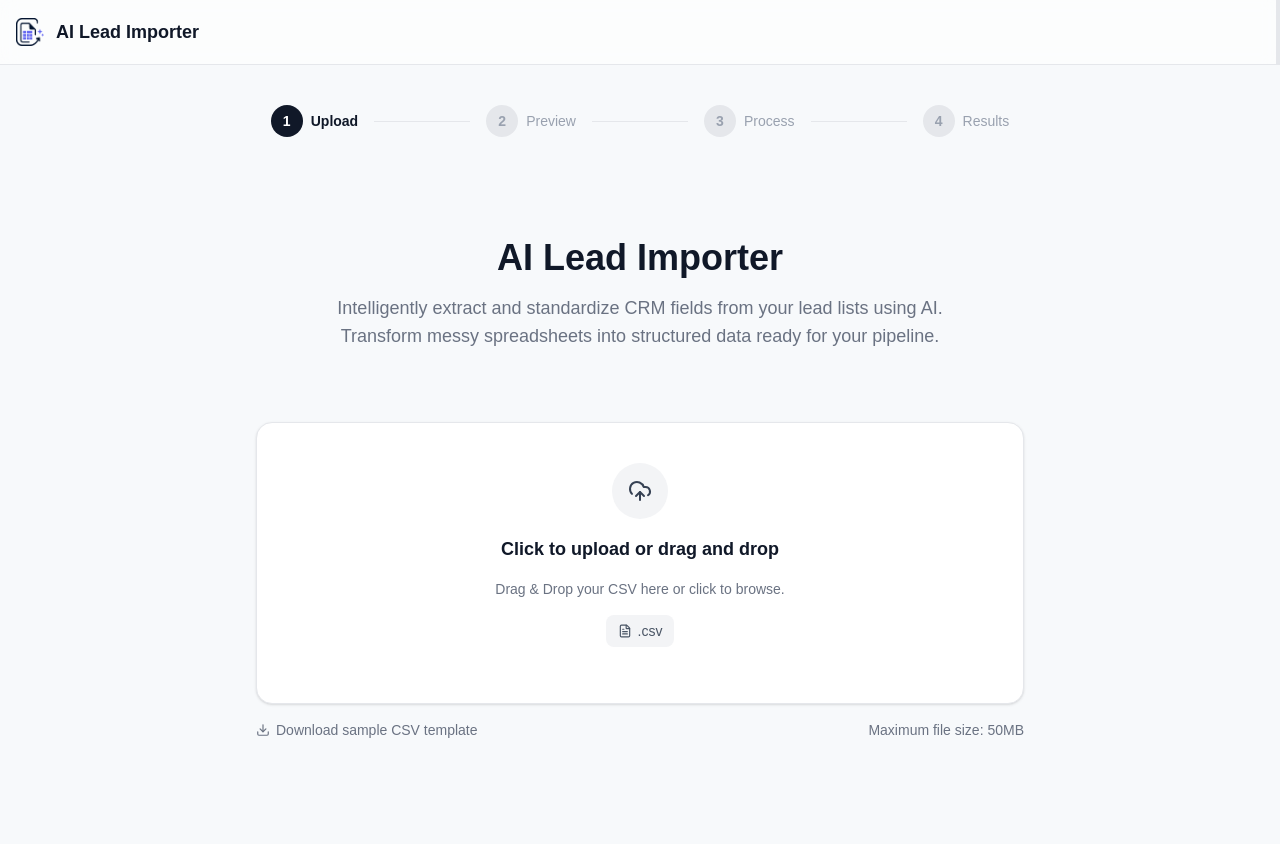
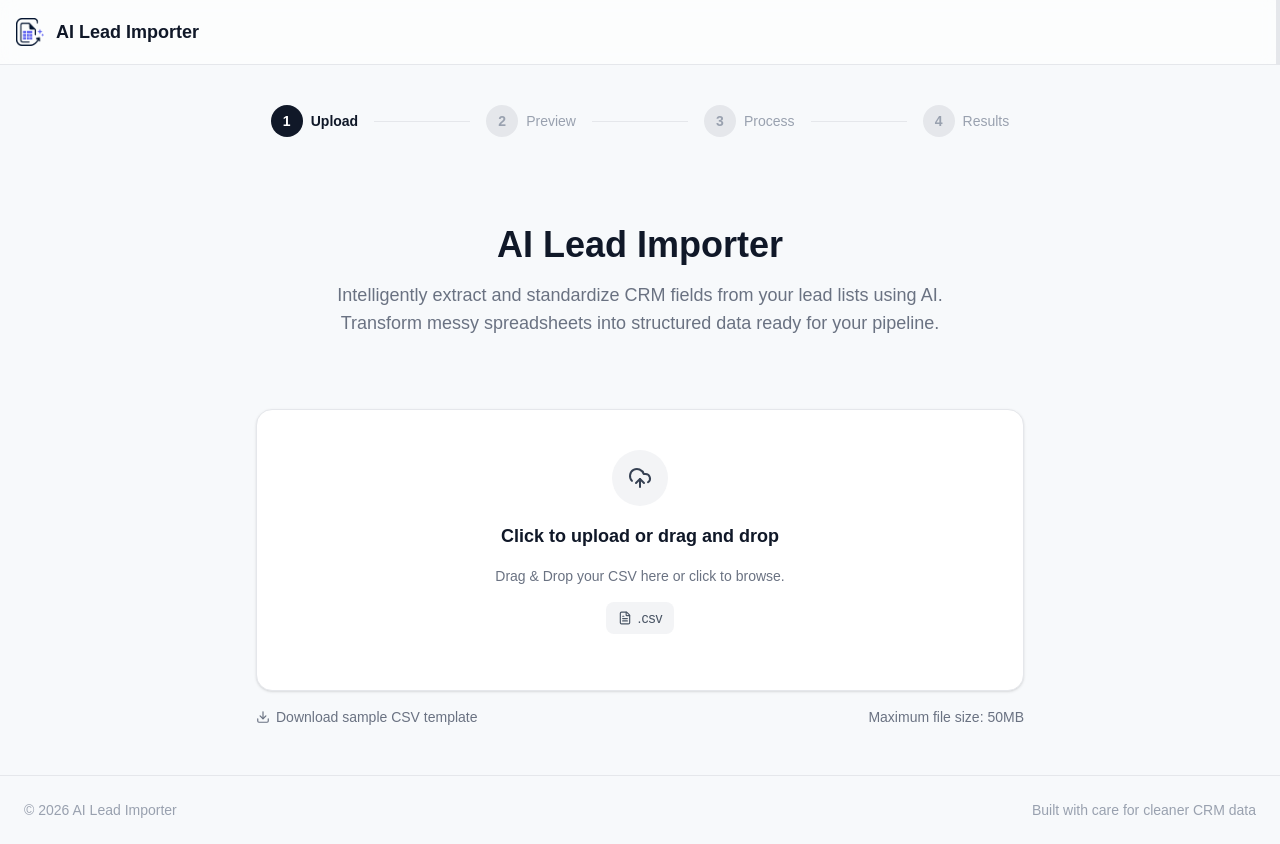
Before and after one commit to Shreyaakatiyar/AI_Lead_Importer, a Next.js app in the folder frontend/: page / in a window 1280 px wide. Before the commit the page ends 800 px from the top, so only its background shows below. Built offline with nearby package versions, Linux system fonts and the light colour scheme.

Commit message:
Add Footer

```diff
--- a/frontend/app/page.tsx
+++ b/frontend/app/page.tsx
@@ -13,6 +13,7 @@
 import ResultStats from "@/components/ResultStats/ResultStats";
 import ResultTable from "@/components/ResultTable/ResultTable";
 import Hero from "@/components/Hero/Hero";
+import Footer from "@/components/Footer/Footer";
 
 export default function Home() {
   const [currentStep, setCurrentStep] = useState<Step>("upload");
@@ -116,6 +117,7 @@
           </button>
         )}
       </div>
+      <Footer />
     </main>
   );
 }
--- /dev/null
+++ b/frontend/components/Footer/Footer.tsx
@@ -0,0 +1,10 @@
+export default function Footer() {
+  return (
+    <footer className="w-full border-t border-gray-200 py-6">
+      <div className="mx-auto flex max-w-7xl flex-col items-center justify-between gap-2 px-6 text-sm text-gray-400 sm:flex-row">
+        <span>© {new Date().getFullYear()} AI Lead Importer</span>
+        <span>Built with care for cleaner CRM data</span>
+      </div>
+    </footer>
+  );
+}
```
Also changed, not shown: frontend/components/FeatureCard/FeatureCard.tsx (deleted), frontend/components/Features/Features.tsx (deleted).
